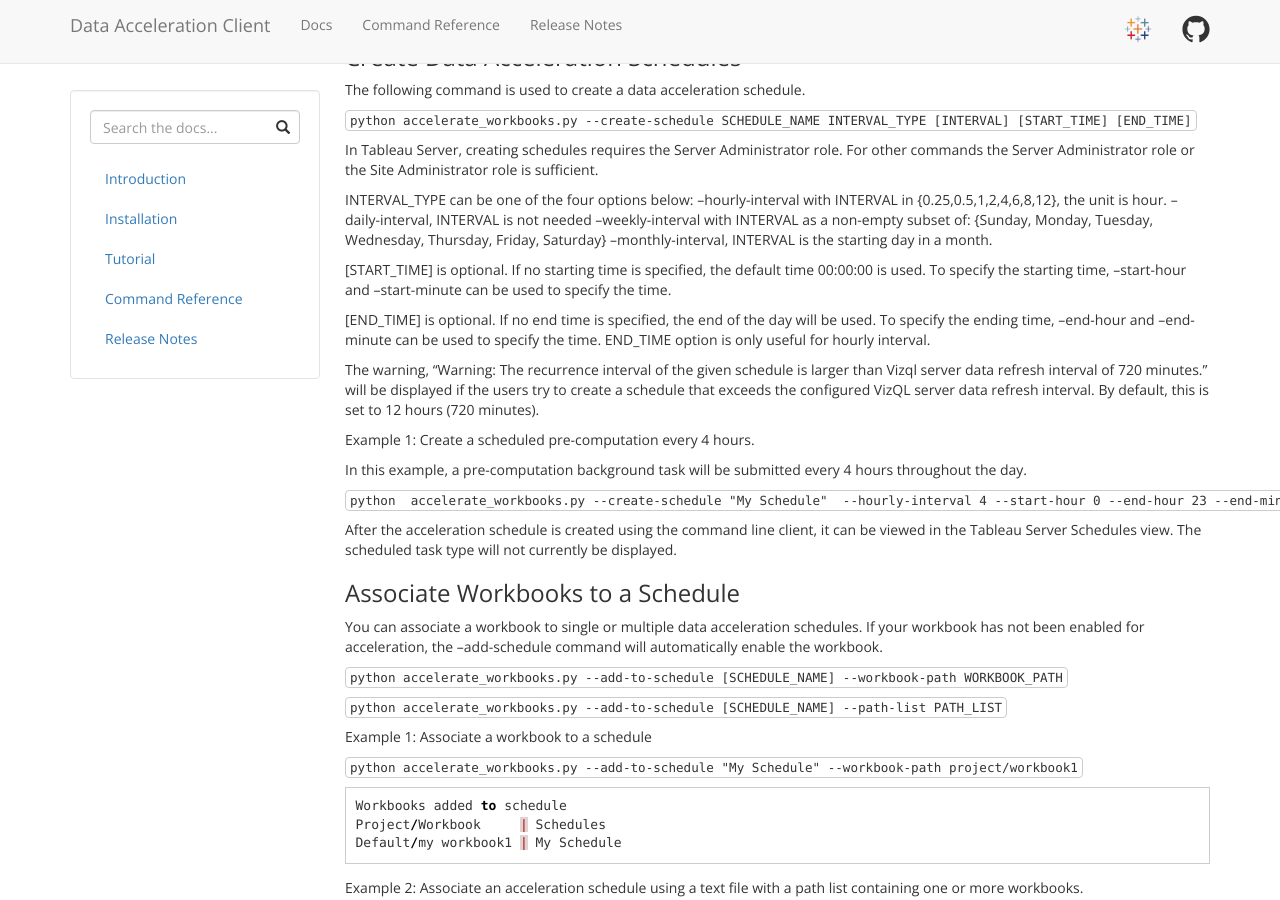
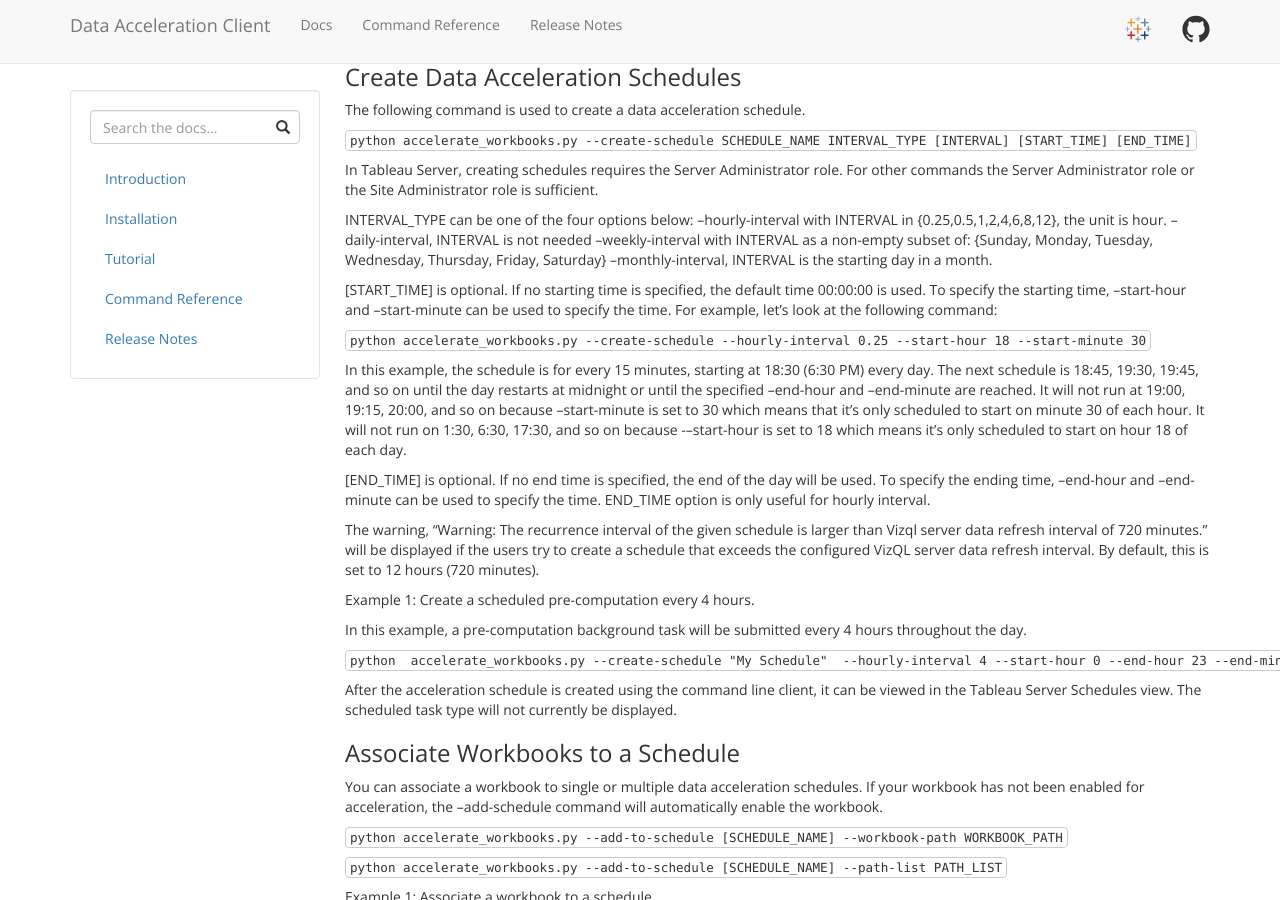
Before and after one commit to tableau/tableau-data-acceleration-client, a Jekyll site: the page built from docs/da_ref.md, in a window 1280 px wide and 900 px high, scrolled down 1444 px. Built offline with Jekyll 4.4.1, drawn with Linux system fonts in a browser that asks for light colours; nearby versions of some CDN libraries; some of the changed text lies outside the part shown.

Commit message:
add delete-schedule command and more info about start-hour param

````diff
--- a/docs/da_ref.md
+++ b/docs/da_ref.md
@@ -80,7 +80,11 @@
 {Sunday, Monday, Tuesday, Wednesday, Thursday, Friday, Saturday}
 --monthly-interval, INTERVAL is the starting day in a month.
 
-[START_TIME] is optional. If no starting time is specified, the default time 00:00:00 is used. To specify the starting time, --start-hour and --start-minute can be used to specify the time.
+[START_TIME] is optional. If no starting time is specified, the default time 00:00:00 is used. To specify the starting time, --start-hour and --start-minute can be used to specify the time. For example, let's look at the following command:
+
+`python accelerate_workbooks.py --create-schedule --hourly-interval 0.25 --start-hour 18 --start-minute 30`
+
+In this example, the schedule is for every 15 minutes, starting at 18:30 (6:30 PM) every day. The next schedule is 18:45, 19:30, 19:45, and so on until the day restarts at midnight or until the specified --end-hour and --end-minute are reached. It will not run at 19:00, 19:15, 20:00, and so on because --start-minute is set to 30 which means that it's only scheduled to start on minute 30 of each hour. It will not run on 1:30, 6:30, 17:30, and so on because -–start-hour is set to 18 which means it's only scheduled to start on hour 18 of each day.
 
 [END_TIME] is optional. If no end time is specified, the end of the day will be used. To specify the ending time, --end-hour and --end-minute can be used to specify the time. END_TIME option is only useful for hourly interval.
 
@@ -242,6 +246,12 @@
 Default/workbook1    My Schedule
 ```
 
+### Delete a Schedule
+
+Use the --delete-schedule command to delete a schedule. This deletes the schedule whether it is referenced by a workbook or not. If a workbook is associated with the schedule, the workbook remains enabled but the schedule is deleted.
+
+`python accelerate_workbooks.py --delete-schedule SCHEDULE_NAME`
+
 ### Accelerate On-Demand
 
 You can use --enable combined with --acceleration-now to submit a backgrounder pre-computation job on demand.  This can be useful to trigger a pre-computation ahead of the next scheduled run.
````
